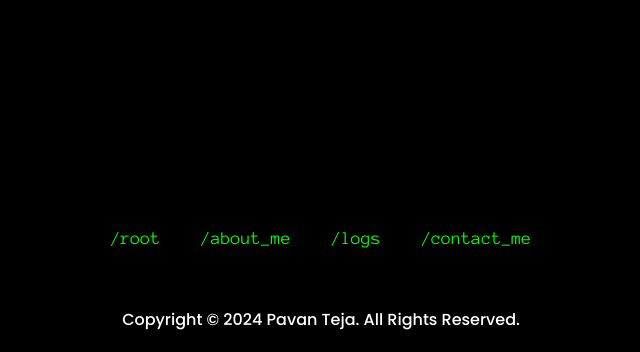
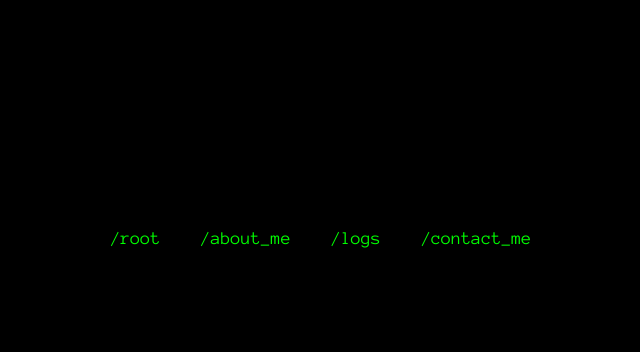
Before and after one commit to pavanteja18/portfolio, a plain HTML site: page index.html in a window 1280 px wide. Shown: the part 3616-3968 px from the top of the page, without its empty margins (319-959 px from the left). After the commit the page ends 3903 px from the top, so only its background shows below. Drawn offline with Linux system fonts and the light colour scheme.

Commit message:
Update index.html

```diff
--- a/index.html
+++ b/index.html
@@ -253,7 +253,6 @@
                 </ul>
             </div>
         </nav>
-        <p>Copyright &#169; 2024 Pavan Teja. All Rights Reserved.</p>
       </footer>
 
     <script src="index.js"></script>
```
